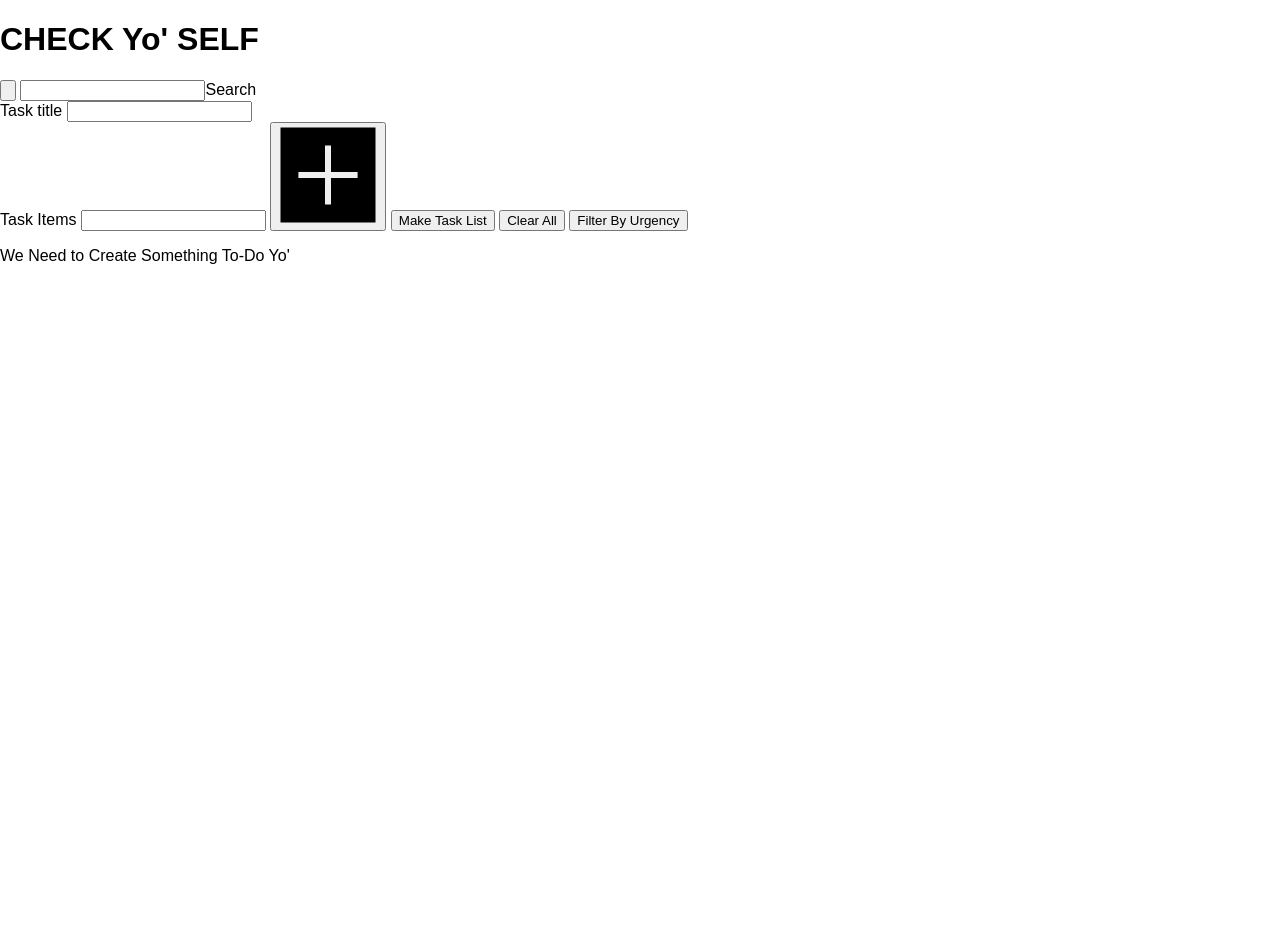
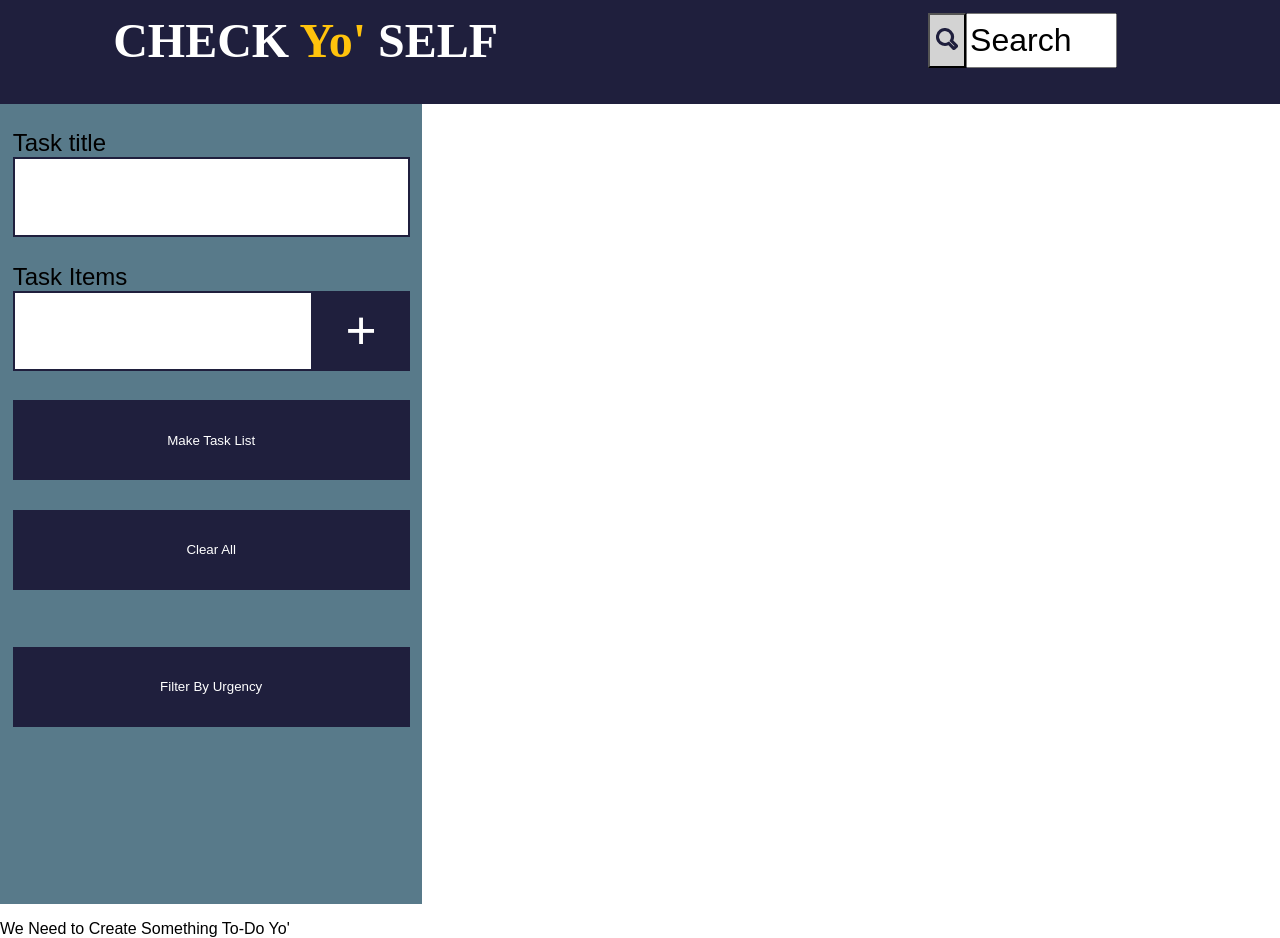
Before and after one commit to QuinnrElder/check-yo-self, a plain HTML site: page index.html in a window 1280 px wide. Before the commit the page ends 821 px from the top, so only its background shows below. Drawn offline with Linux system fonts and the light colour scheme.

Commit message:
Add more CSS and touch up HTML

```diff
--- a/index.html
+++ b/index.html
@@ -9,11 +9,15 @@
 
 <body>
   <header>
+    <div class="container-header-info">
       <h1>CHECK <span class="yo-title-txt">Yo'</span> SELF</h1>
+      <div class="container-search-bar">
         <button class="search-bar-btn" for="search-bar">
           <img class="search-bar-img" src="assets/search.svg" alt="Magnifying glass search bar button">
         </button>
-    <input class="search-bar-input" type="text" name="search-bar" autocomplete="off" value="">Search</input>
+        <input class="search-bar-input" type="text" name="search-bar" autocomplete="off" value="Search"></input>
+      </div>
+    </div>
   </header>
   <main>
     <aside>
@@ -23,11 +27,13 @@
         <div class="container-adding-tasks-">
           <!-- tasks will populate here before you create a new todo task card -->
         </div>
-        <label class="task-items-text" for="new-task-items">Task Items</label>
+        <label class="task-item-text" for="new-task-items">Task Items</label>
+        <div class="container-task-input-and-btn">
           <input class="task-items-input" type="text" name="new-task-items" autocomplete="off" value="">
           <button class="addition-task-btn">
-          <img class="addition-task-btn-img" src="assets/plus-sign.svg" alt="Addition symbol for new task in todo list">
+            <p class="addition-task-btn-img">+</p>
           </button>
+        </div>
         <button class="create-todo-btn">Make Task List</button>
         <button class="clear-all-btn">Clear All</button>
         <button class="urgency-btn">Filter By Urgency</button>
--- a/styles.css
+++ b/styles.css
@@ -10,23 +10,39 @@ body {
 }
 
 header {
+background-color: #1f1f3d;
+height: 13%;
+width: 100vw;
+}
 
+.container-header-info {
+  display: inline-flex;
+  flex-direction: row;
+  width:100%;
+  padding: 1%;
 }
 
 h1 {
-
+  color: #FFF;
+  font-family: open sans-serif;
+   font-size: 300%;
+  font-weight: 800;
+  margin: 0 20% 0 8%;
+  width: 45%;
 }
 
 .yo-title-txt {
+  color: #ffc30c;
+}
 
+.container-search-bar {
+  display: flex;
+  width: 15%;
 }
 
 .search-bar-btn {
-
-}
-
-.search-bar-img {
-
+   width: 20%;
+  background-color: lightgray;
 }
 
 .search-bar-img {
@@ -34,7 +50,8 @@ h1 {
 }
 
 .search-bar-input {
-
+  width: 80%;
+  font-size: xx-large;
 }
 
 main {
@@ -42,51 +59,83 @@ main {
 }
 
 aside {
+  background-color: #587a8a;
+  width: 33%;
+  height: 100vh;
+}
+
+form {
+  display: flex;
+  justify-content: space-between;
+  flex-direction: column;
+}
+
+.task-title-text {
+  font-size: 150%;
+  margin: 6% 0 0 3%;
+}
+
+.title-of-task-input {
+  height: 6em;
+  margin: 0 3%;
+  border: 2px solid #1f1f3d;
+}
+
+.container-adding-tasks {
 
 }
 
-form {
-
+.task-item-text {
+  font-size: 150%;
+  margin: 6% 0 0 3%;
 }
 
-task-title-text {
-
-}
-
-title-of-task-input {
-
-}
-
-container-adding-tasks {
-
-}
-
-task-item-text {
-
+.container-task-input-and-btn {
+  display: inline-flex;
 }
 
 .task-items-input {
-
+  height: 6em;
+  margin-left: 3%;
+  width: 71%;
+  border: 2px solid #1f1f3d;
 }
 
 .addition-task-btn {
-
+  height: 6em;
+  width: 23%;
+  background-color: #1f1f3d;
+  border: 2px solid #1f1f3d;
 }
 
 .addition-task-btn-img {
-
+  margin: 0;
+  font-size: 400%;
+  color: #FFF;
 }
 
 .create-todo-btn {
-
+  height: 6em;
+  margin: 7% 3% 3.5%;
+  background-color: #1f1f3d;
+  border: 2px solid #1f1f3d;
+  color: #FFF;
 }
 
 .clear-all-btn {
-
+  height: 6em;
+  margin: 3.5% 3%;
+  background-color: #1f1f3d;
+  border: 2px solid #1f1f3d;
+  color: #FFF;
 }
 
 .urgency-btn {
-
+  height: 6em;
+  margin: 10% 3%;
+  background-color: #1f1f3d;
+  border: 2px solid #1f1f3d;
+  color: #FFF;
 }
 
 .container-all-todo-cards {
```
Lines whose indentation alone changed are shown as unchanged.
